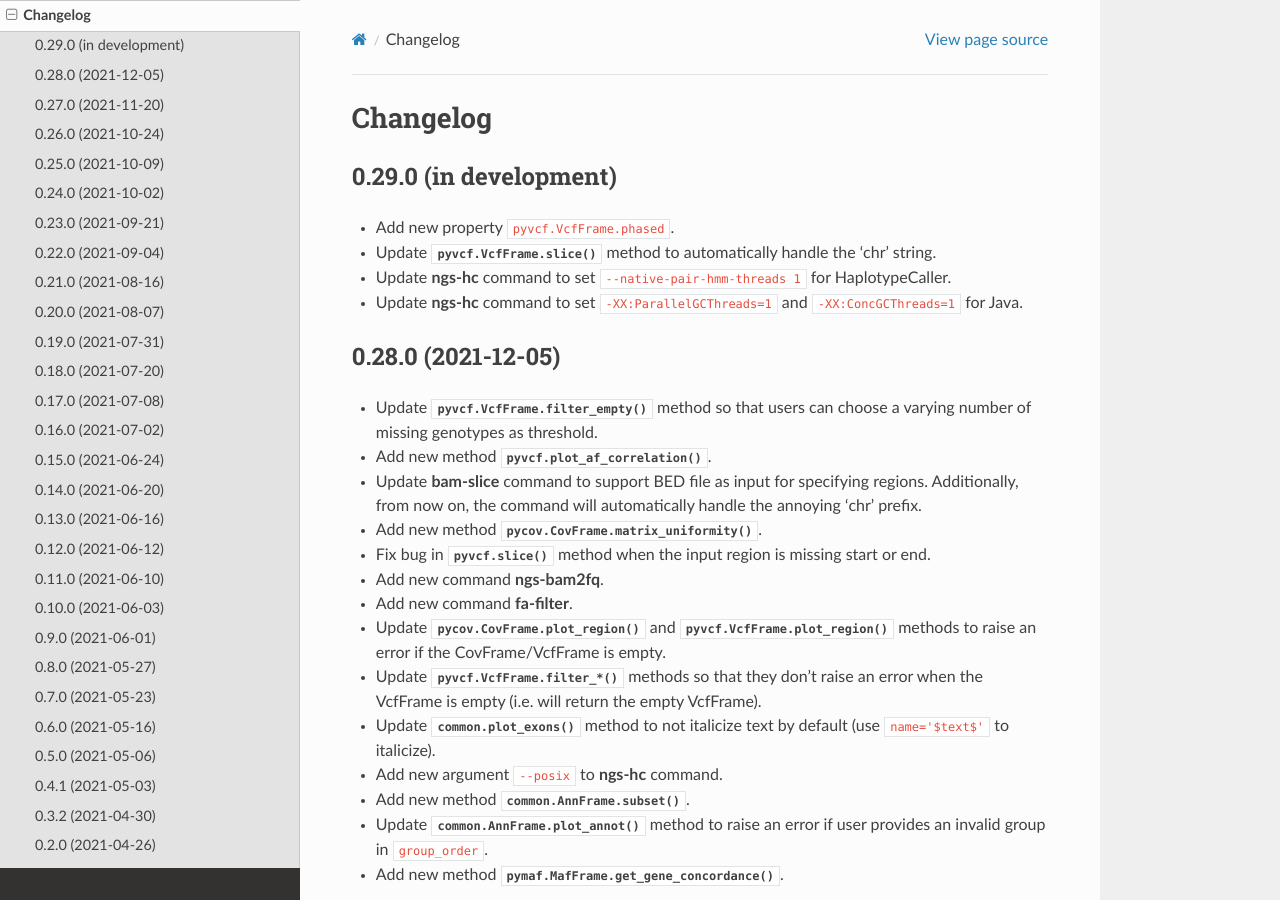
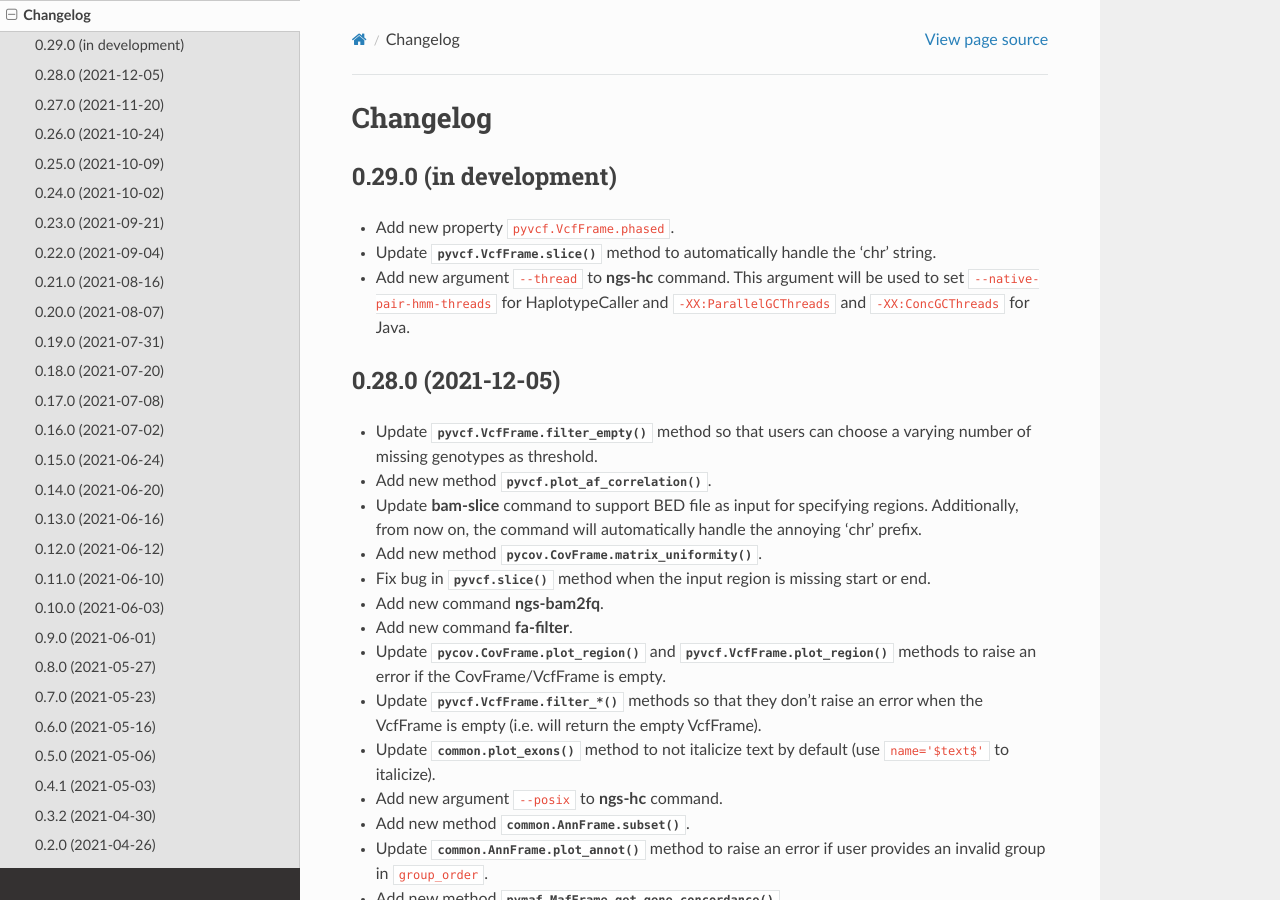
Before and after one commit to sbslee/fuc, a Sphinx documentation site: the page built from docs/changelog.rst, in a window 1280 px wide and 900 px high. Built offline with Sphinx 7.4.7 and the Read the Docs theme 2.0.0, drawn with Linux system fonts in a browser that asks for light colours.

Commit message:
Update `ngs-hc`:
* Add new argument ``--thread`` to :command:`ngs-hc` command. This
argument will be used to set ``--native-pair-hmm-threads`` for
HaplotypeCaller and ``-XX:ParallelGCThreads`` and ``-XX:ConcGCThreads``
for Java.

```diff
--- a/CHANGELOG.rst
+++ b/CHANGELOG.rst
@@ -6,8 +6,7 @@ Changelog
 
 * Add new property ``pyvcf.VcfFrame.phased``.
 * Update :meth:`pyvcf.VcfFrame.slice` method to automatically handle the 'chr' string.
-* Update :command:`ngs-hc` command to set ``--native-pair-hmm-threads 1`` for HaplotypeCaller.
-* Update :command:`ngs-hc` command to set ``-XX:ParallelGCThreads=1`` and ``-XX:ConcGCThreads=1`` for Java.
+* Add new argument ``--thread`` to :command:`ngs-hc` command. This argument will be used to set ``--native-pair-hmm-threads`` for HaplotypeCaller and ``-XX:ParallelGCThreads`` and ``-XX:ConcGCThreads`` for Java.
 
 0.28.0 (2021-12-05)
 -------------------
--- a/docs/cli.rst
+++ b/docs/cli.rst
@@ -844,8 +844,8 @@ ngs-hc
 .. code-block:: text
 
    $ fuc ngs-hc -h
-   usage: fuc ngs-hc [-h] [--bed PATH] [--dbsnp PATH] [--job TEXT] [--force]
-                     [--keep] [--posix]
+   usage: fuc ngs-hc [-h] [--bed PATH] [--dbsnp PATH] [--thread INT] [--job TEXT]
+                     [--force] [--keep] [--posix]
                      manifest fasta output qsub java1 java2
 
    Pipeline for germline short variant discovery.
@@ -869,6 +869,7 @@ ngs-hc
      -h, --help    Show this help message and exit.
      --bed PATH    BED file.
      --dbsnp PATH  VCF file from dbSNP.
+     --thread INT  Number of threads to use (default: 1).
      --job TEXT    Job submission ID for SGE.
      --force       Overwrite the output directory if it already exists.
      --keep        Keep temporary files.
```
Also changed, not shown: 1 other file.
